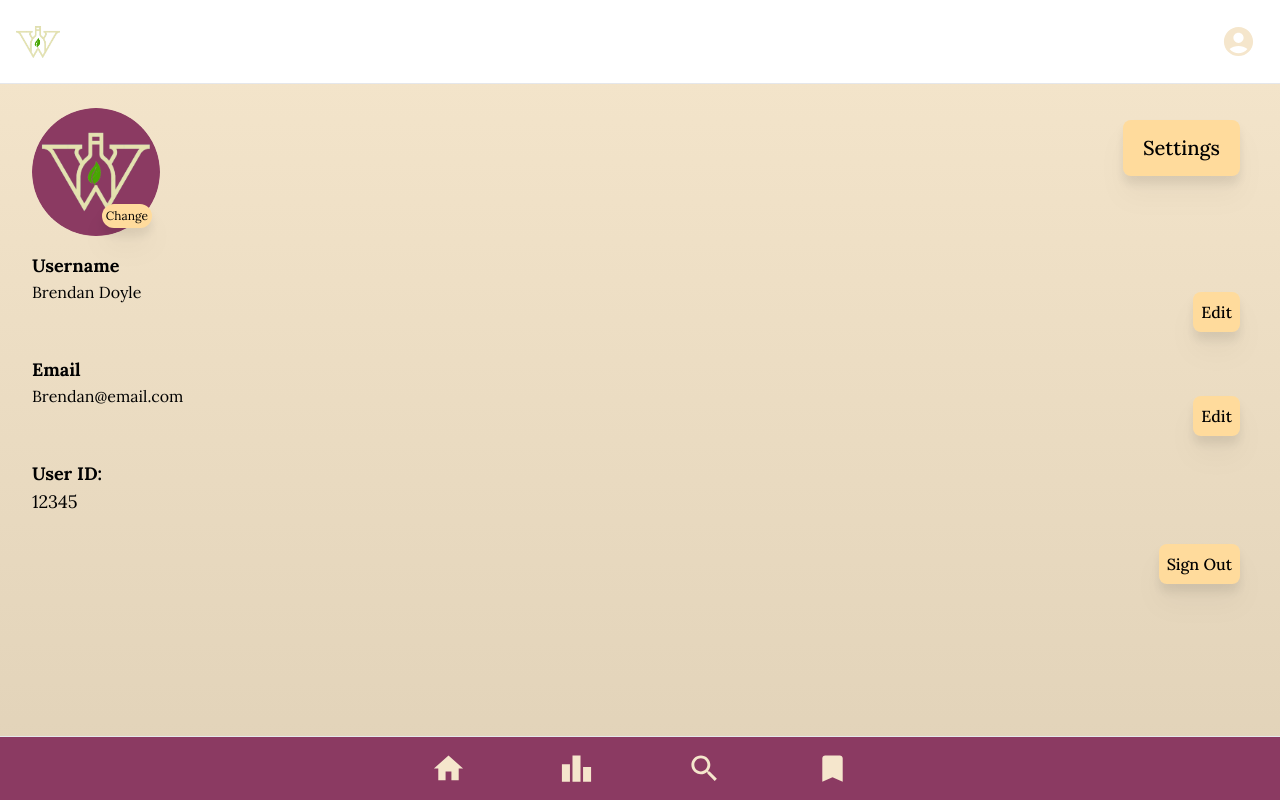
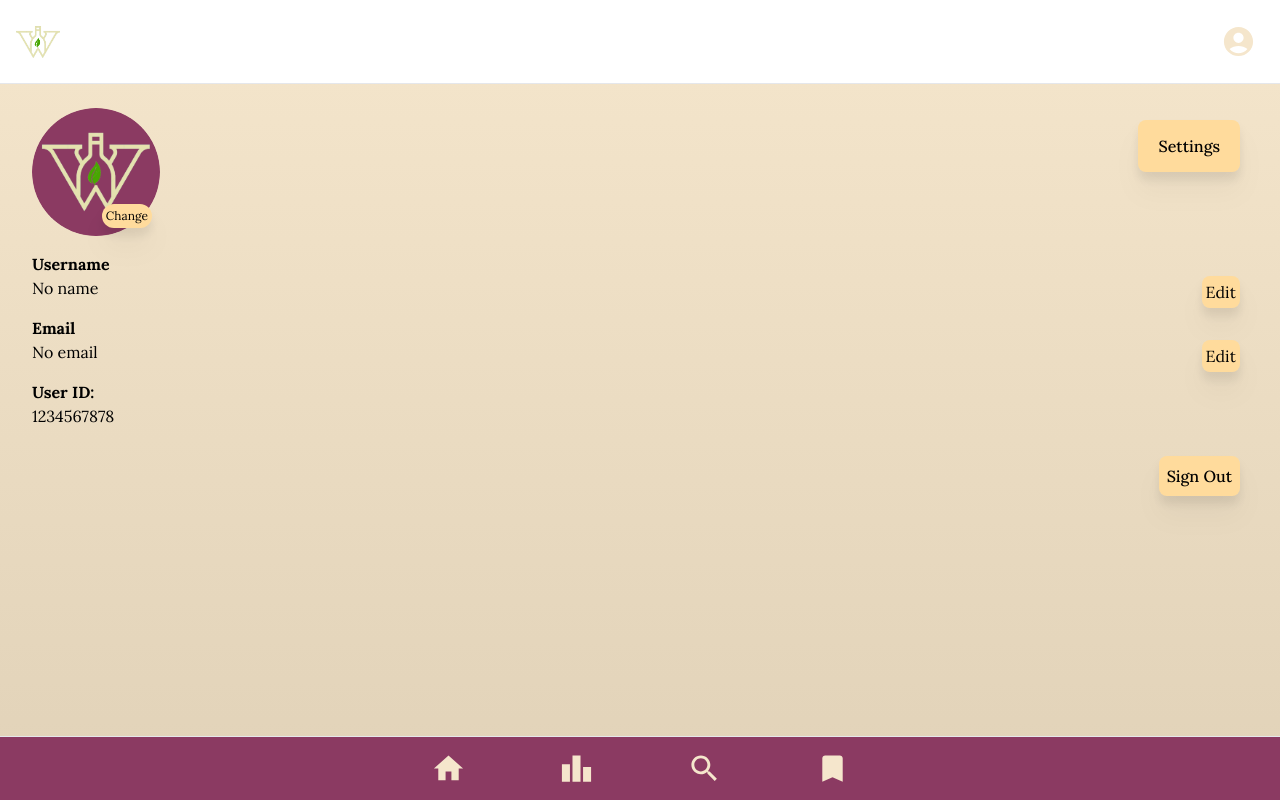
Before and after one commit to erictatchell/WineWhisperer, a Next.js app: page /main/profile in a window 1280 px wide. Built offline with nearby package versions, Linux system fonts and the light colour scheme; no server answers.

Commit message:
Changed sizing of page elements

```diff
--- a/pages/main/profile.tsx
+++ b/pages/main/profile.tsx
@@ -7,6 +7,9 @@ import AccountCircleIcon from '@mui/icons-material/AccountCircle';
 
 
 export default function Profile() {
+  const { data: session } = useSession()
+  const user = session ? session.user : null;
+
   return (
     // entire page
     <div className="mt-6 mx-8">
@@ -19,35 +22,36 @@ export default function Profile() {
           <button className="absolute right-0 bottom-0 p-1 rounded-full text-xs drop-shadow-xl mt-3 text-black bg-dijon hover:bg-[#F8DE7F] focus:ring-4 focus:outline-none focus:ring-[#F8DE7F]/50 font-small   text-center dark:focus:ring-[#3b5998]/55 mr-2 mb-2">Change</button>
         </div>
         {/* Settings button */}
-        <button className="p-2 drop-shadow-xl text-xl mt-3 text-black bg-dijon hover:bg-[#F8DE7F] focus:ring-4 focus:outline-none focus:ring-[#F8DE7F]/50 font-medium rounded-lg px-5 py-3.5  text-center inline-flex items-center dark:focus:ring-[#3b5998]/55 mr-2 mb-2">Settings</button>
+        <button className="p-2 drop-shadow-xl text-l mt-3 text-black bg-dijon hover:bg-[#F8DE7F] focus:ring-4 focus:outline-none focus:ring-[#F8DE7F]/50 font-medium rounded-lg px-5 py-3.5  text-center inline-flex items-center dark:focus:ring-[#3b5998]/55 mr-2 mb-2">Settings</button>
       </div>
 
       {/* User info */}
       <div className="mt-4">
-        <h3 className="text-lg font-bold">Username</h3>
+        <h3 className="text-l font-bold">Username</h3>
         <div className="flex items-top justify-between">
-          <h1 className="text-l">Brendan Doyle</h1>
-          <button className="p-2 drop-shadow-xl text-medium mt-3 text-black bg-dijon hover:bg-[#F8DE7F] focus:ring-4 focus:outline-none focus:ring-[#F8DE7F]/50 font-medium rounded-lg px-2 py-2  text-center inline-flex items-center dark:focus:ring-[#3b5998]/55 mr-2 mb-2">Edit</button>
+          <h1 className="text-m">{user ? user.name : 'No name'}</h1>
+          <button className="p-2 drop-shadow-xl text-medium mt-0 text-black bg-dijon hover:bg-[#F8DE7F] focus:ring-4 focus:outline-none focus:ring-[#F8DE7F]/50 font-small rounded-lg px-1 py-1  text-center inline-flex items-center dark:focus:ring-[#3b5998]/55 mr-2 mb-2">Edit</button>
         </div>
       </div>
 
-      <div className="mt-4">
-        <h3 className="text-lg font-bold">Email</h3>
+      <div className="mt-0">
+        <h3 className="text-l font-bold">Email</h3>
         <div className="flex items-top justify-between">
-          <h2 className="text-l font-light">Brendan@email.com</h2>
-          <button className=" drop-shadow-xl text-medium mt-3 text-black bg-dijon hover:bg-[#F8DE7F] focus:ring-4 focus:outline-none focus:ring-[#F8DE7F]/50 font-medium rounded-lg px-2 py-2  text-center inline-flex items-center dark:focus:ring-[#3b5998]/55 mr-2 mb-2">Edit</button>
+        <h1 className="text-m">{user ? user.email : 'No email'}</h1>
+          <button className="p-2 drop-shadow-xl text-medium mt-0 text-black bg-dijon hover:bg-[#F8DE7F] focus:ring-4 focus:outline-none focus:ring-[#F8DE7F]/50 font-small rounded-lg px-1 py-1  text-center inline-flex items-center dark:focus:ring-[#3b5998]/55 mr-2 mb-2">Edit</button>
         </div>
       </div>
 
-      <div className="mt-4">
-        <h3 className="text-lg font-bold">User ID:</h3>
-        <h3 className="text-lg font-light items-top">12345</h3>
+      <div className="mt-0">
+        <h3 className="text-l font-bold">User ID:</h3>
+        {/* <h1 className="text-l">{user ? user._id.toString().slice(0, 8) : null}</h1> */}
+        <h1 className="text-m">1234567878</h1>
       </div>
 
       {/* Sign out button */}
       <div className="flex justify-end mt-4">
-        <button className="drop-shadow-xl text-medium mt-3 text-black bg-dijon hover:bg-[#bb2b43] focus:ring-4 focus:outline-none focus:ring-[#bb2b43]/50 font-medium rounded-lg px-2 py-2  text-center inline-flex items-center dark:focus:ring-[#3b5998]/55 mr-2 mb-2">Sign Out</button>
+        <button onClick={() => (signOut())} className="p-2 drop-shadow-xl text-medium mt-3 text-black bg-dijon hover:bg-[#bb2b43] focus:ring-4 focus:outline-none focus:ring-[#bb2b43]/50 font-medium rounded-lg px-2 py-2  text-center inline-flex items-center dark:focus:ring-[#3b5998]/55 mr-2 mb-2">Sign Out</button>
       </div>
     </div>
   );
-};
+}
```
